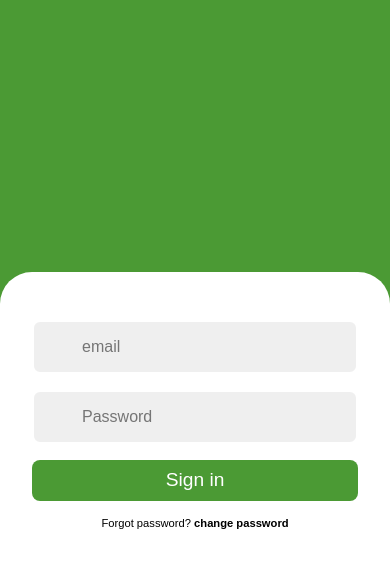
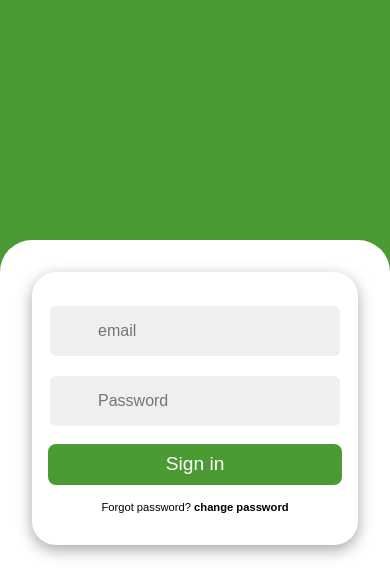
Before and after one commit to HajarHamdaoui/incidents_management_system_OCP, a PHP site: page / in a window 390 px wide. Shown: the part 646-1223 px from the top of the page. Run offline with PHP 8.4, Linux system fonts and the light colour scheme.

Commit message:
new features

```diff
--- a/css/userlogin.css
+++ b/css/userlogin.css
@@ -268,7 +268,7 @@ body {
         background-color: var(--white);
         border-top-left-radius: 2rem;
         border-top-right-radius: 2rem;
-        transform: translateY(100%);
+        transform: translateY(50%);
         transition: 1s ease-in-out;
     }
 
@@ -278,11 +278,6 @@ body {
     }
 
     .form,
-    .social-list {
-        box-shadow: none;
-        margin: 0;
-        padding: 0;
-    }
 
     .text {
         margin: 0;
```
